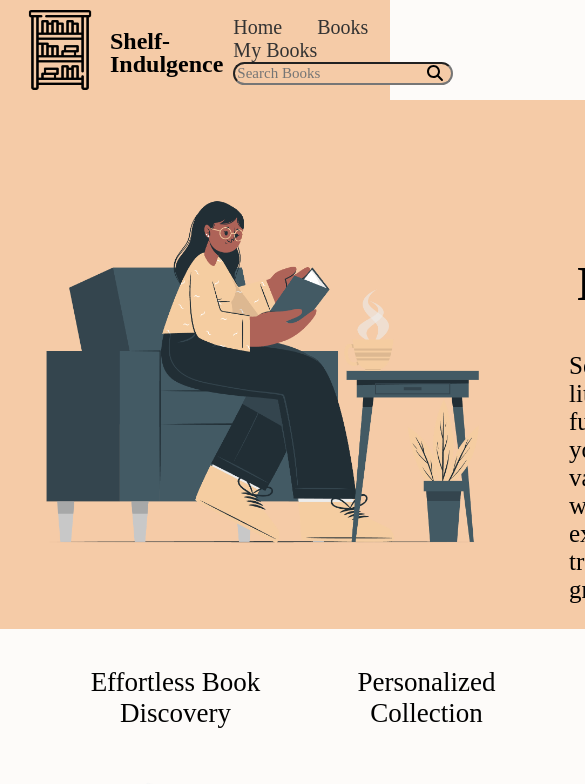
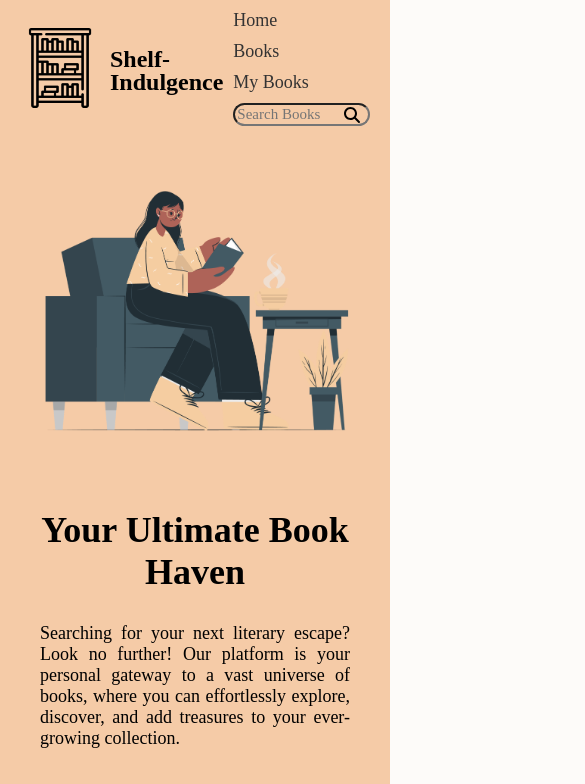
Before and after one commit to Samaralimads/Library-App, a React (Vite) app: page / in a window 390 px wide. Shown: the top 784 px of the page, 585 px wide, since content can reach past the window. Built offline with nearby package versions, Linux system fonts and the light colour scheme; a web font is replaced by a local one.

Commit message:
added @media

```diff
--- a/src/components/NavBar/NavBar.css
+++ b/src/components/NavBar/NavBar.css
@@ -10,9 +10,9 @@ body {
   background-color: #f5cba7;
   padding: 10px 20px;
   height: 100%;
-
   position: relative;
 }
+
 .navLogo {
   margin-right: 10px;
   height: 5rem;
@@ -32,9 +32,9 @@ body {
 }
 
 .navLink {
-  margin-right: 35px;
+  margin-right: 20px;
   text-decoration: none;
-  font-size: 20px;
+  font-size: 18px;
   color: #333;
 }
 
@@ -48,6 +48,7 @@ body {
   border-radius: 50px;
   padding-right: 30px;
   background-color: #f5cba7;
+  width: 150px; /* Adjust the width as needed */
 }
 
 .searchIcon {
@@ -58,3 +59,20 @@ body {
   transform: translateY(-50%);
   cursor: pointer;
 }
+
+/* Media Query for smaller screens */
+@media (max-width: 768px) {
+  .navLinks {
+    flex-direction: column;
+    align-items: flex-start;
+  }
+
+  .navLink {
+    margin-right: 0;
+    margin-bottom: 10px;
+  }
+
+  .searchBar {
+    width: 100%;
+  }
+}
--- a/src/pages/HomePage/HomePage.css
+++ b/src/pages/HomePage/HomePage.css
@@ -2,35 +2,39 @@
   margin: 0 auto;
 }
 
-.gridContainer {
-  display: grid;
-  grid-template-columns: 1fr 1.5fr;
-  grid-gap: 59px;
-  padding: 15px 120px 56px 52px;
+.section1 {
+  display: flex;
+  flex-wrap: wrap;
   align-items: center;
+  background-color: #f5cba7;
+}
+
+.imgContainer {
+  flex: 1;
+  padding-left: 70px;
 }
 
 .imgSection1 {
-  width: 500px;
+  width: 100%;
+  max-width: 500px;
+  height: auto;
 }
 
 .section1Content {
+  flex: 1;
   max-width: 100%;
   min-width: 274px;
-}
-
-.section1 {
-  background-color: #f5cba7;
+  padding: 20px 70px 20px 20px;
 }
 
 .section1Content h1 {
-  font-size: 49px;
+  font-size: 2.5rem;
   font-weight: bolder;
   text-align: center;
 }
 
 .section1Content p {
-  font-size: 25px;
+  font-size: 1.5625rem;
   font-weight: 300;
   text-align: justify;
 }
@@ -107,23 +111,37 @@
 .ctaButton:hover {
   background-color: #febd8b;
 }
+@media (max-width: 768px) {
+  .section1,
+  .grid2Container,
+  .section3Content,
+  .section1Content {
+    padding: 20px; /* Adjust padding for smaller screens */
+  }
 
-.ctaText @media (max-width: 768px) {
-  .gridContainer {
-    grid-gap: 20px; /* Adjust the gap between columns for smaller screens */
+  .section1 {
+    flex-direction: column; /* Change to column layout for smaller screens */
+    align-items: center; /* Center align horizontally */
   }
 
   .section1Content h1 {
     font-size: 36px; /* Adjust font size for smaller screens */
   }
+  .imgContainer {
+    padding-left: 0px;
+  }
+  .section1Content p,
+  .featureText,
+  .ctaText {
+    font-size: 18px; /* Adjust font size for smaller screens */
+  }
 
-  .section1Content p {
-    font-size: 18px;
+  .grid2Container {
+    grid-template-columns: 1fr; /* Change to a single column for smaller screens */
+    grid-gap: 20px; /* Adjust the gap between items for smaller screens */
+  }
+
+  .featureTitle {
+    font-size: 24px; /* Adjust font size for smaller screens */
   }
 }
-
-@media (max-width: 576px) {
-  .gridContainer {
-    padding: 0px 10px;
-  }
-}
--- a/src/pages/HomePage/HomePage.jsx
+++ b/src/pages/HomePage/HomePage.jsx
@@ -12,21 +12,21 @@ const HomePage = () => {
   return (
     <div className="home-page">
       <section className="section1">
-        <div className="gridContainer">
+        <div className="imgContainer">
           <img
             src="Going offline-cuate (1).png"
             alt="Section 1"
             className="imgSection1"
           />
-          <div className="section1Content">
-            <h1>Your Ultimate Book Haven</h1>
-            <p>
-              Searching for your next literary escape? Look no further! Our
-              platform is your personal gateway to a vast universe of books,
-              where you can effortlessly explore, discover, and add treasures to
-              your ever-growing collection.
-            </p>
-          </div>
+        </div>
+        <div className="section1Content">
+          <h1>Your Ultimate Book Haven</h1>
+          <p>
+            Searching for your next literary escape? Look no further! Our
+            platform is your personal gateway to a vast universe of books, where
+            you can effortlessly explore, discover, and add treasures to your
+            ever-growing collection.
+          </p>
         </div>
       </section>
 
--- a/src/pages/MyBooks/MyBooks.css
+++ b/src/pages/MyBooks/MyBooks.css
@@ -1,12 +1,16 @@
 .pageContainer {
   display: flex;
+  flex-direction: column;
+}
+
+h2 {
+  text-align: center;
+  font-size: 30px;
 }
 
 .sidebar {
-  min-width: 145px;
-  width: 238px;
+  padding: 20px;
   background-color: #fdfbf9;
-  padding: 10px;
 }
 
 .sidebar button {
@@ -28,68 +32,50 @@
   background-color: #edbb99;
 }
 
-h2 {
-  text-align: center;
-  font-size: 30px;
+.mainContent {
+  padding: 20px;
 }
+
 .book-container {
-  margin: 0 auto;
-  display: flex;
-  flex-wrap: wrap;
-  justify-content: flex-start;
-  gap: 2rem;
-  max-width: 90%;
+  display: grid;
+  grid-template-columns: repeat(auto-fill, minmax(250px, 1fr));
+  gap: 20px;
 }
 
 .book-item {
-  text-align: center;
-
-  border-radius: 20px;
-  background: #f5f5f5;
-  position: relative;
-  border: 3px solid #edbb99;
-  transition: 0.5s ease-out;
-  overflow: hidden;
-  margin: 16px;
-  box-shadow: 0 5px 8px rgba(0, 0, 0, 0.1);
-  display: flex;
-  flex-direction: column;
-  justify-content: space-between;
+  border: 1px solid #ddd;
+  padding: 10px;
 }
 
 .book-link {
   text-decoration: none;
   color: inherit;
 }
+
 .img-wrapper {
   overflow: hidden;
 }
 
 .book-img {
-  object-fit: cover;
-  width: 15.5rem;
-  height: 364px;
+  width: 100%;
+  height: auto;
 }
 
-.book-details {
-  height: 100%;
-  display: flex;
-  flex-direction: column;
-  justify-content: space-between;
-  padding: 1.8rem;
+.content {
+  margin-top: 10px;
 }
 
-.book-title {
-  margin-top: 8px;
-  font-size: 1rem;
-  font-weight: bold;
+@media (min-width: 769px) {
+  .pageContainer {
+    flex-direction: row;
+  }
+
+  .sidebar {
+    flex: 0 0 20%;
+    order: -1;
+  }
+
+  .mainContent {
+    flex: 1;
+  }
 }
-
-.book-item:hover {
-  border-color: #f4cba7;
-  box-shadow: 0 4px 18px 0 rgba(0, 0, 0, 0.25);
-}
-
-.text-body {
-  color: rgb(134, 134, 134);
-}
```
